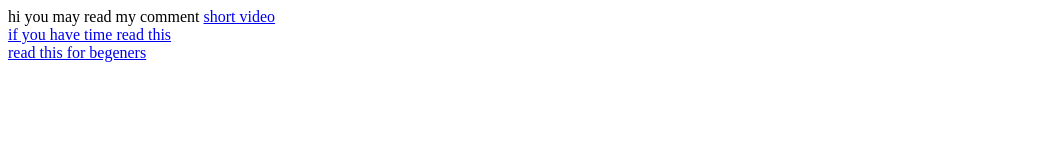
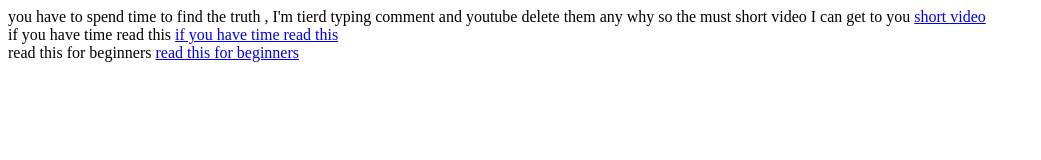
Before and after one commit to moHaHa/mohaha.github.io, a plain HTML site: page ps/story-1.html in a window 1280 px wide. Shown: the whole page, without its empty margins (0-1041 px from the left). Drawn offline with Linux system fonts and the light colour scheme.

Commit message:
Update story-1.html

```diff
--- a/ps/story-1.html
+++ b/ps/story-1.html
@@ -5,13 +5,17 @@
   </head>
   <body>
 
-   hi you may read my comment
+you have to spend time to find the truth , I'm tierd typing comment and youtube delete them
+
+any why so the must short video I can get to you
 
    <a href="https://www.instagram.com/reel/CydwROMNa79" target="blank">short video </a>
+
    <br>
+if you have time read this
 <a href="https://www.palestineremembered.com/FactsNotLies.html" target="blank"> if you have time read this </a>
    <br>
-    <a href="https://www.palestineremembered.com/Acre/Palestine-Remembered/Story725.html" target="blank">read this for begeners </a>
+ read this for beginners   <a href="https://www.palestineremembered.com/Acre/Palestine-Remembered/Story725.html" target="blank">read this for beginners </a>
 
   </body>
 </html>
```
